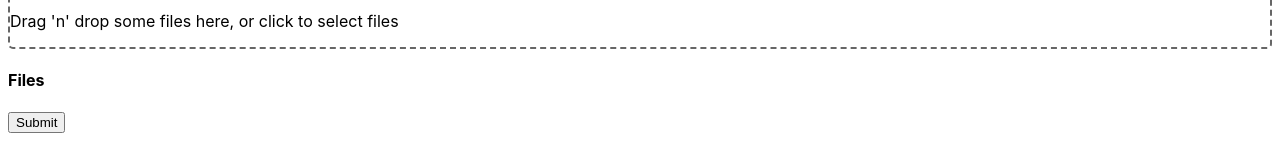
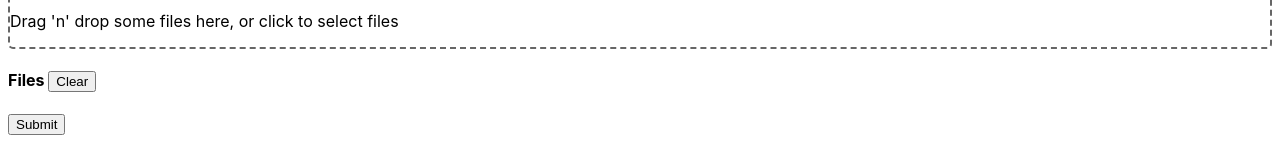
Before and after one commit to tritonmc/triton-collection-generator, a React (Create React App) app: page / in a window 1280 px wide. Shown: the part 371-521 px from the top of the page. Built offline with nearby package versions, Linux system fonts and the light colour scheme.

Commit message:
Add file delete

```diff
--- a/src/InputForm.js
+++ b/src/InputForm.js
@@ -12,23 +12,25 @@ const dropzoneStyle = {
   boxSizing: 'border-box',
 };
 
-const InputForm = ({ onSubmit }) => (
+class InputForm extends React.Component {
+  render() {
+    return (
     <Formik
         initialValues={{ prefix: '', type: 'properties', regex: '', files: [] }}
         validate={() => ({})}
-    onSubmit={onSubmit}
+        onSubmit={this.props.onSubmit}
       >
         {({ isSubmitting, values, setFieldValue }) => (
           <Form>
             <label>Prefix: </label>
-        <Field type='text' name='prefix' placeholder='skywars.' />
-        <br />
+            <Field type='text' name='prefix' placeholder='skywars.'/>
+            <br/>
             <label>File type: </label>
             <Field component='select' name='type'>
               <option value='properties'>Properties</option>
               <option value='yaml'>YAML</option>
             </Field>
-        <br />
+            <br/>
             <label>
               {`Variable Regex (`}
               <a href='https://regexr.com/' target='_blank' rel='noopener noreferrer'>
@@ -36,17 +38,17 @@ const InputForm = ({ onSubmit }) => (
               </a>
               {`): `}
             </label>
-        <Field type='text' name='regex' placeholder='%\w+%' />
-        <br />
+            <Field type='text' name='regex' placeholder='%\w+%'/>
+            <br/>
             <label>Output keys type: </label>
             <Field component='select' name='output'>
               <option value='tags'>[lang] tags</option>
               <option value='placeholder'>placeholders</option>
             </Field>
-        <br />
+            <br/>
             <label>Ignore keys (add a line for each key): </label>
-        <br />
-        <Field as='textarea' name='ignoreKeys' rows={6} cols={50} />
+            <br/>
+            <Field as='textarea' name='ignoreKeys' rows={6} cols={50}/>
             <div>
               <label>Input files</label>
               <Dropzone
@@ -67,11 +69,17 @@ const InputForm = ({ onSubmit }) => (
                   </section>
                 )}
               </Dropzone>
-          <h4>Files</h4>
+              <h4>Files <button onClick={e => {e.preventDefault(); values.files = []; this.setState({});}}>Clear</button></h4>
               <ul>
-            {values.files.map((file) => (
+                {values.files.map((file, i) => (
                   <li key={file.path}>
-                {file.path} - {file.size} bytes
+                    {file.path} - {file.size} bytes <button onClick={e => {
+                    e.preventDefault();
+                    const newFiles = [...values.files.slice(0, i), ...values.files.slice(i + 1)];
+                    this.setState({});
+                    values.files = newFiles;
+                  }}>
+                    X</button>
                   </li>
                 ))}
               </ul>
@@ -83,5 +91,7 @@ const InputForm = ({ onSubmit }) => (
         )}
       </Formik>
     );
+  }
+}
 
 export default InputForm;
```
Lines whose indentation alone changed are shown as unchanged.
